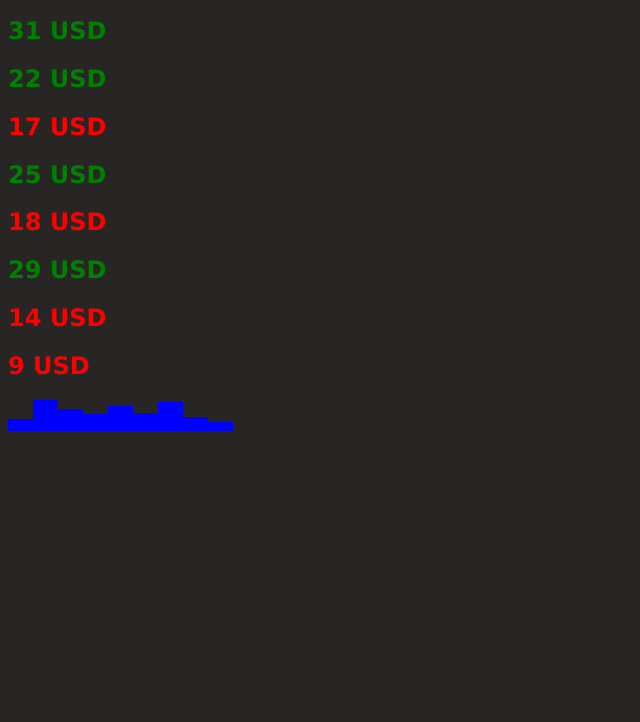
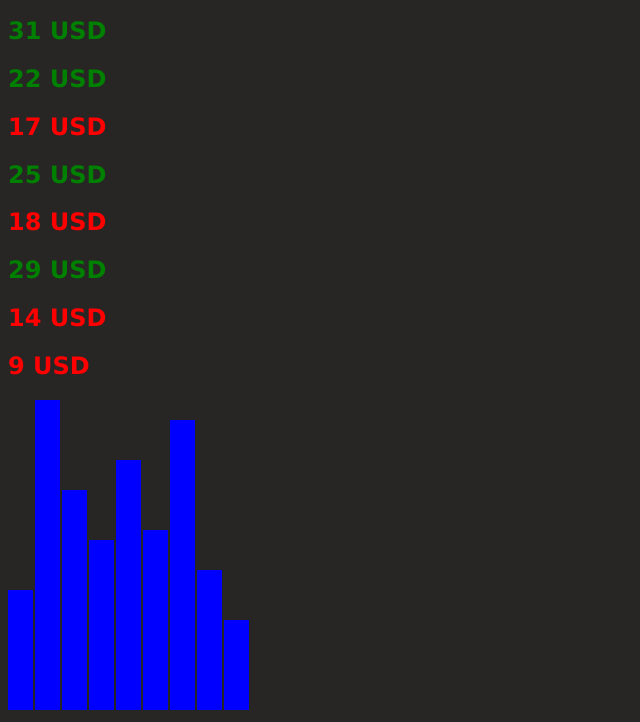
Before and after one commit to RandyPol/dataVisual, a plain HTML site: page index.html in a window 1280 px wide. Shown: the part 111-833 px from the top of the page, without its empty margins (0-640 px from the left). Before the commit the page ends 800 px from the top, so only its background shows below. Drawn offline with nearby package versions, Linux system fonts and the light colour scheme.

Commit message:
Change the Presentation of a Bar Chart.

```diff
--- a/script.js
+++ b/script.js
@@ -27,4 +27,4 @@ d3.select('body')
   .enter()
   .append('div')
   .attr('class', 'bar')
-  .style('height', (dataPoint) => dataPoint + 'px')
+  .style('height', (dataPoint) => dataPoint * 10 + 'px')
--- a/style.css
+++ b/style.css
@@ -7,4 +7,6 @@ body {
   height: 100px;
   display: inline-block;
   background-color: blue;
+  margin-right: 2px;
+
 }
```
Also changed, not shown: index.html (line endings or trailing spaces).
